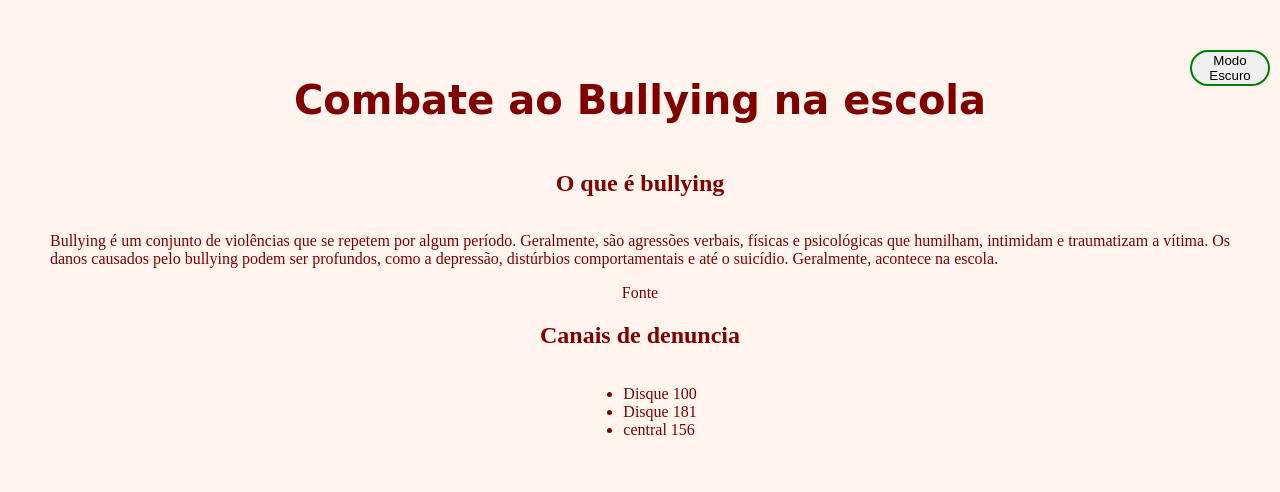
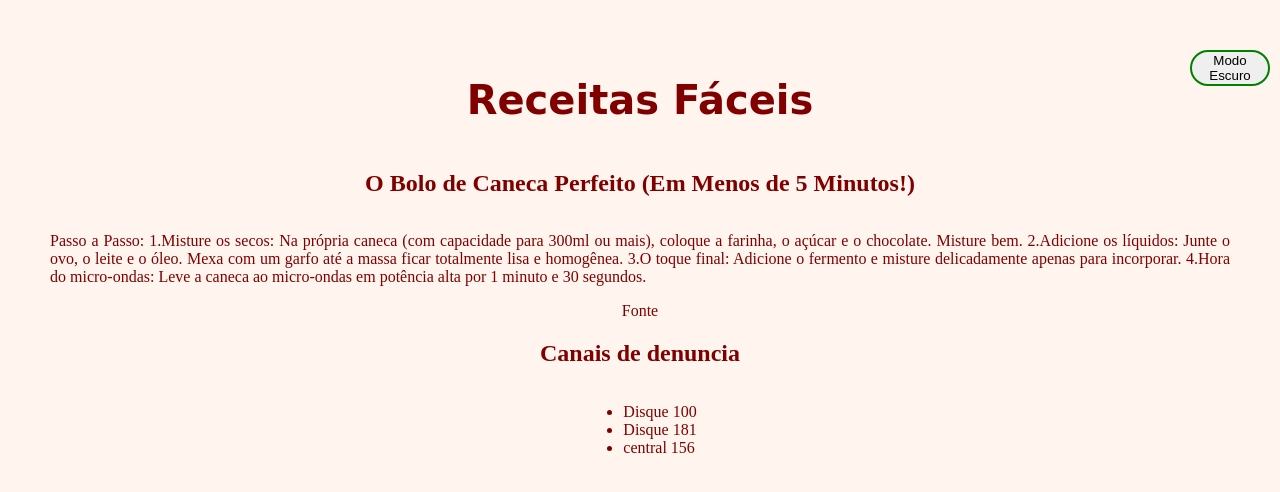
Before and after one commit to leticiapenelas-max/aula1, a plain HTML site: page index.html in a window 1280 px wide. Drawn offline with Linux system fonts and the light colour scheme.

Commit message:
mudanças

```diff
--- a/index.html
+++ b/index.html
@@ -4,15 +4,19 @@
     <meta charset="UTF-8">
     <link rel="stylesheet" href="./style.css">
     <meta name="viewport" content="width=device-width, initial-scale=1.0">
-    <title>Pen</title>
+    <title>Receitas</title>
     <link rel="preconnect" href="https://fonts.googleapis.com"&gt;
 <link rel="preconnect" href="https://fonts.gstatic.com&quot; crossorigin>
 <link href="https://fonts.googleapis.com/css2?family=Molle:ital@1&display=swap&quot; rel="stylesheet">
   </head>
   <body>
-    <h1>Combate ao Bullying na escola</h1>
-    <h2> O que é bullying</h2>
-    <p> Bullying é um conjunto de violências que se repetem por algum período. Geralmente, são agressões verbais, físicas e psicológicas que humilham, intimidam e traumatizam a vítima. Os danos causados pelo bullying podem ser profundos, como a depressão, distúrbios comportamentais e até o suicídio. Geralmente, acontece na escola.
+    <h1>Receitas Fáceis</h1>
+    <h2>O Bolo de Caneca Perfeito (Em Menos de 5 Minutos!)</h2>
+    <p> Passo a Passo:
+      1.Misture os secos: Na própria caneca (com capacidade para 300ml ou mais), coloque a farinha, o açúcar e o chocolate. Misture bem.
+      2.Adicione os líquidos: Junte o ovo, o leite e o óleo. Mexa com um garfo até a massa ficar totalmente lisa e homogênea.
+      3.O toque final: Adicione o fermento e misture delicadamente apenas para incorporar.
+      4.Hora do micro-ondas: Leve a caneca ao micro-ondas em potência alta por 1 minuto e 30 segundos.
     </p>
     <a href="https://brasilescola.uol.com.br/sociologia/bullying.htm"target="blank">Fonte</a&gt;
     <img src="https://encrypted-tbn0.gstatic.com/images?q=tbn:ANd9GcRZaU7b5XQP1Bk84SkSwIJrbdL3zpFIV6XROHXZLvEgJw&s=10"alt="Imagem de alguns meninos apontando os dedos para um menino sentado no chão de cabeça baixa">
```
